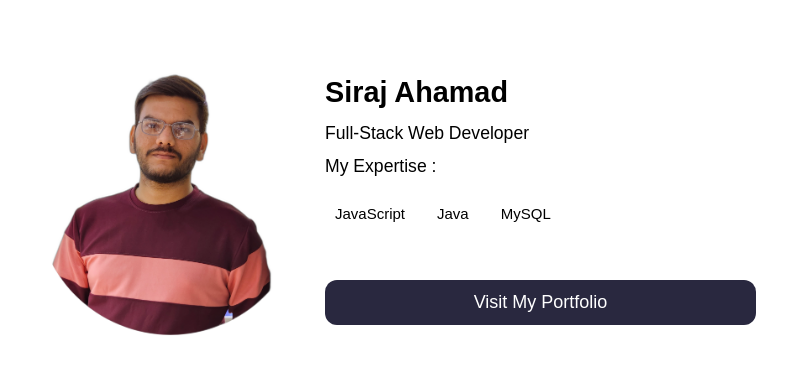
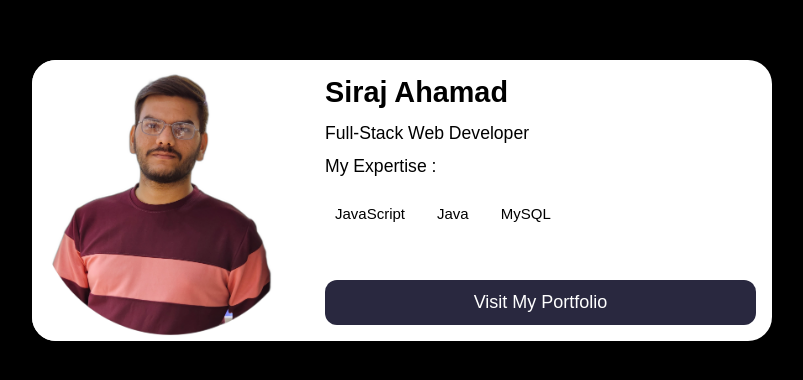
Before and after one commit to sirajahamad79/siraj-profileCard, a plain HTML site: page index.html in a window 1280 px wide. Shown: the part 224-604 px from the top of the page, without its empty margins (238-1041 px from the left). Drawn offline with Linux system fonts and the light colour scheme; a web font is replaced by a local one.

Commit message:
Update style.css

```diff
--- a/style.css
+++ b/style.css
@@ -7,7 +7,7 @@
 }
 
 body {
-    background-color: var(--gray);
+    background-color: black;
     display: grid;
     place-items: center;
     height: 100vh;
```
